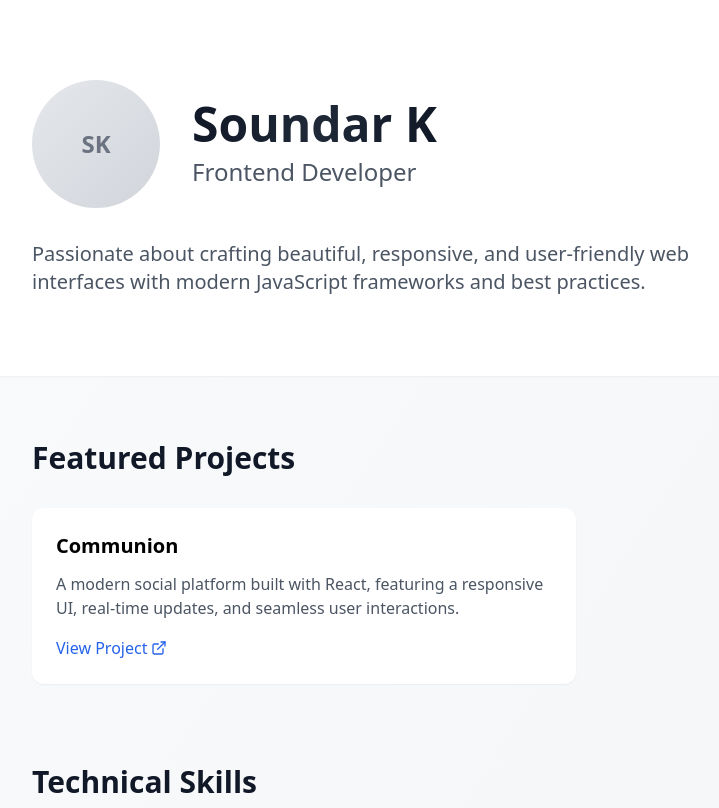
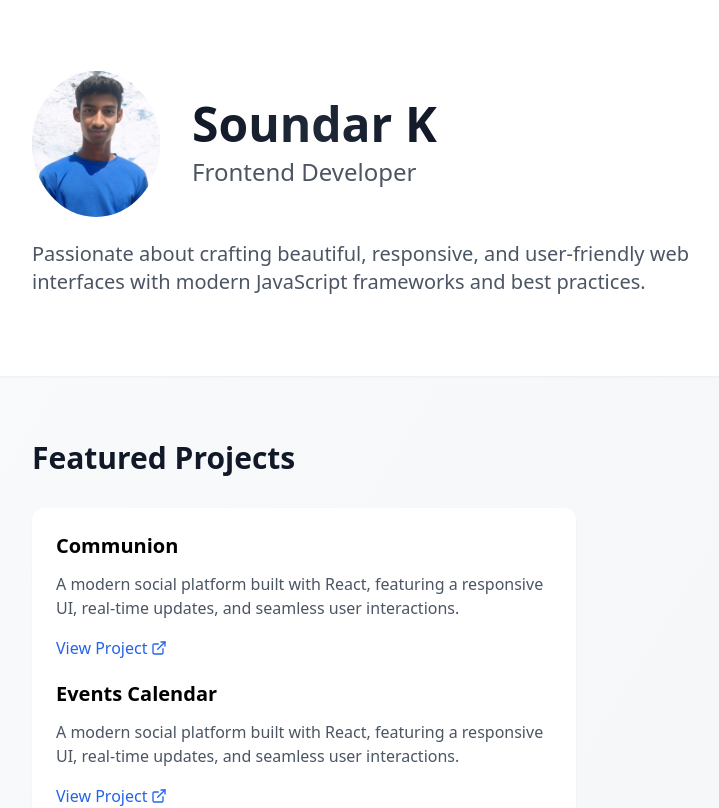
Before and after one commit to Soundar-techie/Portfolio-soundar, a React (Vite) app: page / in a window 1280 px wide. Shown: the top 808 px of the page, without its empty margins (48-767 px from the left). Built offline with nearby package versions, Linux system fonts and the light colour scheme.

Commit message:
fixed my photo

```diff
--- a/src/App.tsx
+++ b/src/App.tsx
@@ -1,6 +1,7 @@
 import React from 'react';
 import { Github, ExternalLink, ArrowUpRight, Mail } from 'lucide-react';
 import { motion } from 'framer-motion';
+import { style } from 'framer-motion/client';
 
 function App() {
   const fadeIn = {
@@ -31,9 +32,15 @@ function App() {
             className="flex items-center gap-8 mb-8"
             variants={fadeIn}
           >
-            <div className="w-32 h-32 rounded-full bg-gradient-to-br from-gray-200 to-gray-300 flex items-center justify-center text-gray-500 text-2xl font-semibold">
-              SK
-            </div>
+            <div className="w-32 h-32 rounded-full bg-gradient-to-br from-gray-200 to-gray-300 flex items-center justify-center">
+  <img
+    src="/src/profilePhoto/soundar-portfolio.jpg"
+    alt="VKS"
+    className="h-35 w-35 rounded-[50%] object-cover hover:scale-105 transition-transform"
+  />
+
+</div>
+
             <div>
               <motion.h1
                 className="text-5xl font-bold bg-gradient-to-r from-gray-900 via-gray-800 to-gray-900 bg-clip-text text-transparent"
@@ -90,6 +97,21 @@ function App() {
               <div className="flex items-center gap-4">
                 <a
                   href="https://communion-dev.netlify.app/"
+                  className="inline-flex items-center text-blue-600 hover:text-blue-700 transition-colors"
+                  target="_blank"
+                  rel="noopener noreferrer"
+                >
+                  View Project <ExternalLink className="ml-1 w-4 h-4" />
+                </a>
+              </div>
+
+              <h3 className="text-xl font-semibold mb-3 mt-5">Events Calendar</h3>
+              <p className="text-gray-600 mb-4">
+                A modern social platform built with React, featuring a responsive UI, real-time updates, and seamless user interactions.
+              </p>
+              <div className="flex items-center gap-4">
+                <a
+                  href="https://reminder-calendar.netlify.app/"
                   className="inline-flex items-center text-blue-600 hover:text-blue-700 transition-colors"
                   target="_blank"
                   rel="noopener noreferrer"
@@ -227,7 +249,7 @@ function App() {
                 className: "bg-[#FFA116] hover:bg-[#FF9900]"
               },
               {
-                href: "mailto:vksoundar2020@gmail.com",
+                href: "vksoundar2020@gmail.com",
                 icon: Mail,
                 text: "Contact Me",
                 className: "bg-blue-600 hover:bg-blue-700"
```
Also changed, not shown: src/profilePhoto/soundar-portfolio.jpg (added).
